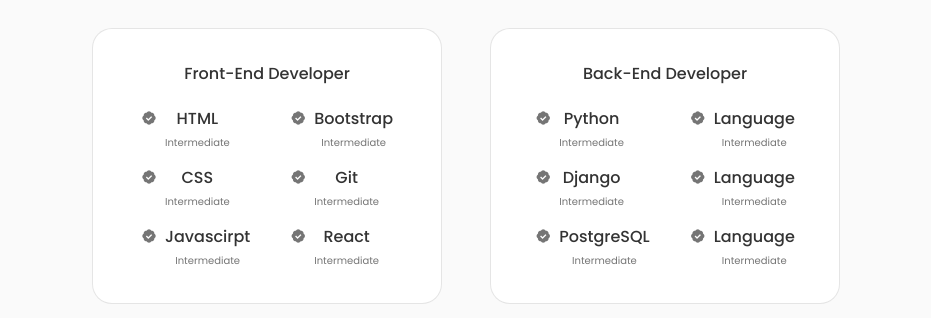
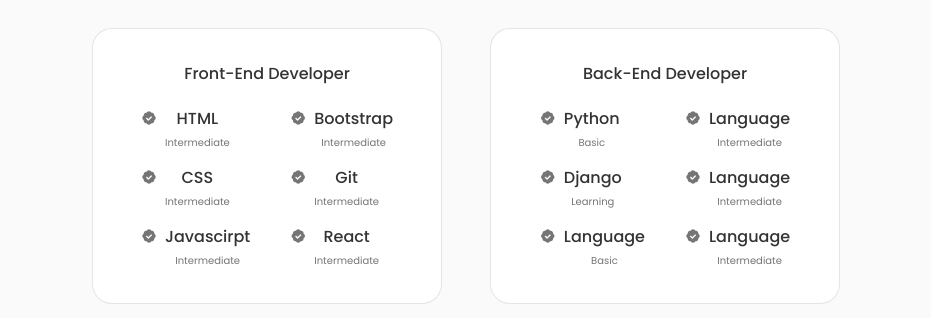
Before and after one commit to Hyper-Sk/Shaik-Portfolio, a React (Create React App) app: page / in a window 1280 px wide. Shown: the part 1400-1718 px from the top of the page, without its empty margins (174-1105 px from the left). Built offline with nearby package versions, Linux system fonts and the light colour scheme.

Commit message:
Update Backend.jsx

```diff
--- a/src/components/skills/Backend.jsx
+++ b/src/components/skills/Backend.jsx
@@ -11,21 +11,21 @@
                         <i class='bx bxs-badge-check'></i>
                         <div>
                             <h3 className="skills__name">Python</h3>
-                            <span className="skills__level">Intermediate</span>
+                            <span className="skills__level">Basic</span>
                         </div>
                     </div>
                     <div className="skills__data">
                         <i class='bx bxs-badge-check'></i>
                         <div>
                             <h3 className="skills__name">Django</h3>
-                            <span className="skills__level">Intermediate</span>
+                            <span className="skills__level">Learning</span>
                         </div>
                     </div>
                     <div className="skills__data">
                         <i class='bx bxs-badge-check'></i>
                         <div>
-                            <h3 className="skills__name">PostgreSQL</h3>
-                            <span className="skills__level">Intermediate</span>
+                            <h3 className="skills__name">Language</h3>
+                            <span className="skills__level">Basic</span>
                         </div>
                     </div>
                 </div>
```
